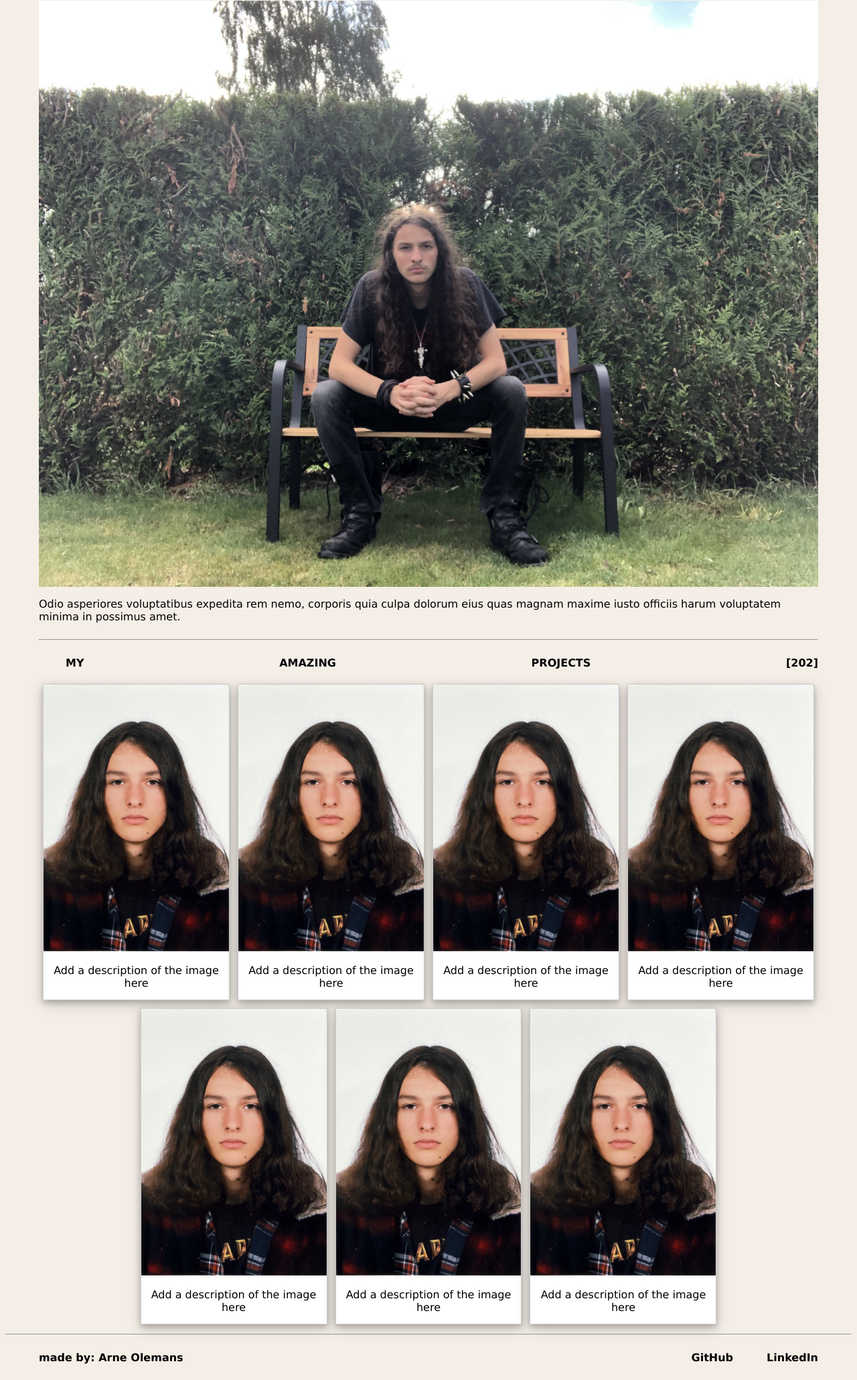
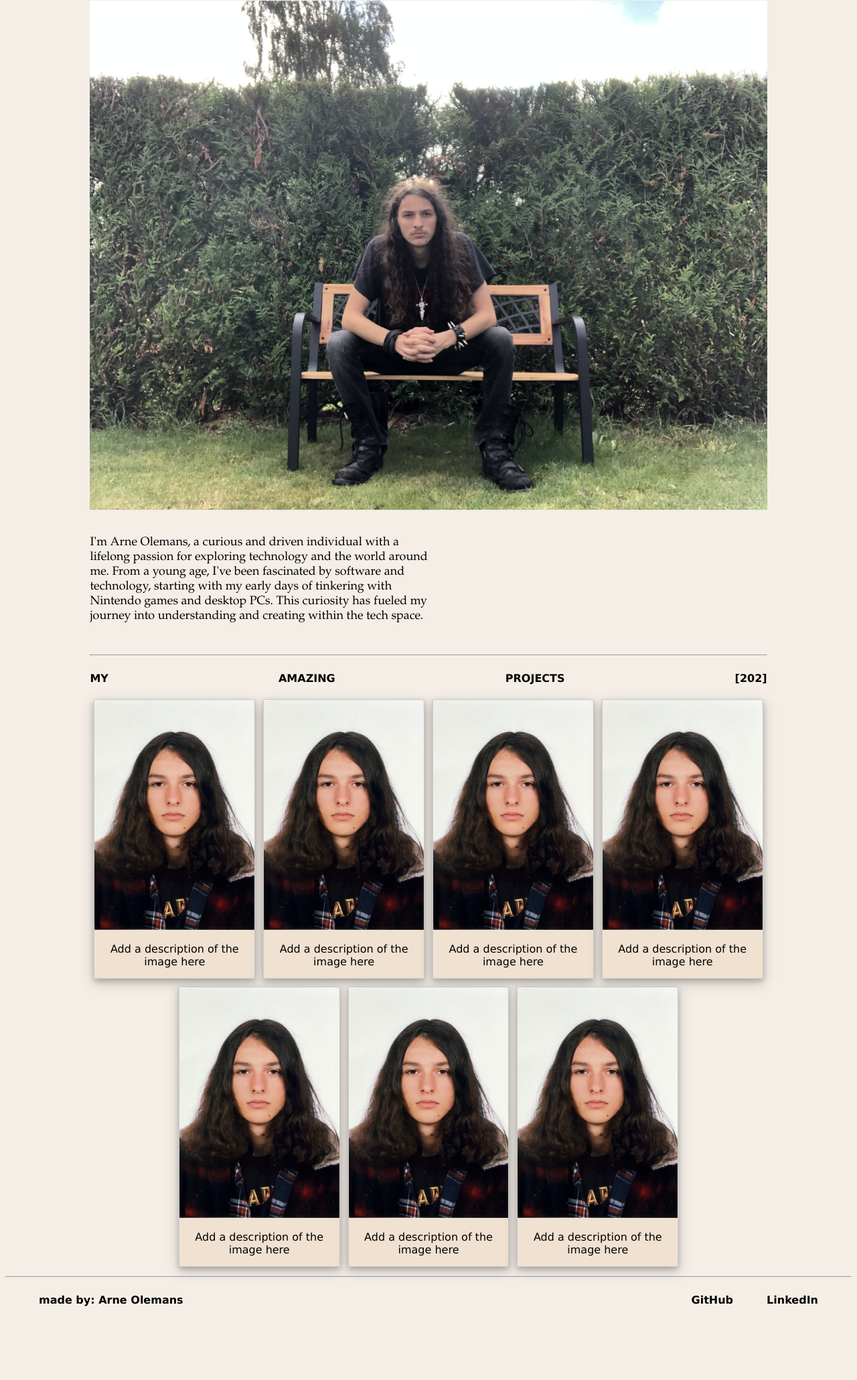
Before and after one commit to KnipTang/PortfolioSite, a PHP site: page / in a window 1280 px wide. Shown: the part 198-2258 px from the top of the page at 67% size. After the commit the page ends 2148 px from the top, so only its background shows below. Run offline with PHP 8.4, Linux system fonts and the light colour scheme.

Commit message:
Changed spaces of site body, minor changes

```diff
--- a/index.html
+++ b/index.html
@@ -19,10 +19,13 @@
 
     <div class="site-body">
 
-        <div class="site-body-AboutMe">
+        <div class="site-body-Intro">
           <h1>ARNE OLEMANS</h1>
           <img src="images/PfPic.jpg" alt="">
-          <p> Odio asperiores voluptatibus expedita rem nemo, corporis quia culpa dolorum eius quas magnam maxime iusto officiis harum voluptatem minima in possimus amet.</p>
+        </div>
+
+        <div class="site-body-AboutMe">
+          <p>I'm Arne Olemans, a curious and driven individual with a lifelong passion for exploring technology and the world around me. From a young age, I've been fascinated by software and technology, starting with my early days of tinkering with Nintendo games and desktop PCs. This curiosity has fueled my journey into understanding and creating within the tech space.</p>
         </div>
 
         <hr width="100%" size="2">
--- a/style.css
+++ b/style.css
@@ -52,7 +52,7 @@
 
 .site-body
 {
-    padding: 0px 50px;
+    padding: 0 10%;
     margin-top: 50px; /* Adjust this value based on the header height to avoid overlap */
     display: flex;
     flex-direction: column;
@@ -60,16 +60,31 @@
 }
 
 
-.site-body-AboutMe {
+.site-body-Intro {
     display: flex;
     flex-direction: column;
     align-items: center;
     width: 100%;
 }
 
-.site-body-AboutMe h1 {
+.site-body-Intro h1 {
     font-size: 10vw;
     margin: 0;
+
+    white-space: nowrap; /* Prevent text from wrapping to a new line */
+}
+
+
+.site-body-AboutMe
+{
+    display: flex;
+    padding: 2% 0%;
+}
+
+.site-body-AboutMe p{
+    padding-right: 50%;
+    font-family: Garamond, serif;
+    font-size: large;
 }
 
 
@@ -87,6 +102,8 @@
     justify-content: space-between;
     align-items: center;
 
+    padding: 0;
+
     font-weight: bolder;
 }
 
@@ -100,7 +117,7 @@
 div.project {
     border: 1px solid #ccc;
 
-    background-color: white;
+    background-color: rgb(240, 225, 208);
     box-shadow: 0 4px 8px 0 rgba(0, 0, 0, 0.2), 0 6px 20px 0 rgba(0, 0, 0, 0.19);
 }
 
```
